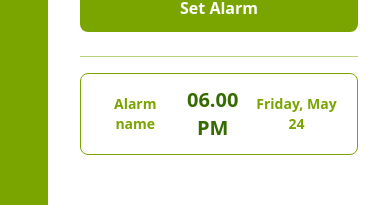
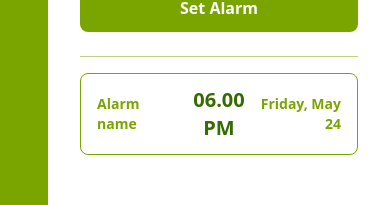
Before and after one commit to allsyalwaa/TrackIt, a React (Vite) app: page /alarm in a window 390 px wide. Shown: the part 502-707 px from the top of the page. Built offline with nearby package versions, Linux system fonts and the light colour scheme.

Commit message:
refactor: Update CardAlarm component layout for improved readability

```diff
--- a/src/components/ui/CardAlarm.jsx
+++ b/src/components/ui/CardAlarm.jsx
@@ -1,9 +1,15 @@
 export default function CardAlarm({ text, time, date }) {
   return (
-    <div className="mx-auto mt-4 flex items-center justify-between rounded-lg border-[1.5px] border-primary px-4 py-3 text-center">
-      <h1 className="text-sm font-semibold text-primary md:text-lg">{text}</h1>
-      <h1 className="text-xl font-bold text-secondary md:text-3xl">{time}</h1>
-      <h1 className="text-sm font-semibold text-primary md:text-lg">{date}</h1>
+    <div className="mx-auto mt-4 grid grid-cols-3 items-center rounded-lg border-[1.5px] border-primary px-4 py-3 ">
+      <h1 className="text-start text-sm font-semibold text-primary md:text-lg">
+        {text}
+      </h1>
+      <h1 className="text-center text-xl font-bold text-secondary md:text-3xl">
+        {time}
+      </h1>
+      <h1 className="text-end text-sm font-semibold text-primary md:text-lg">
+        {date}
+      </h1>
     </div>
   );
 }
```
